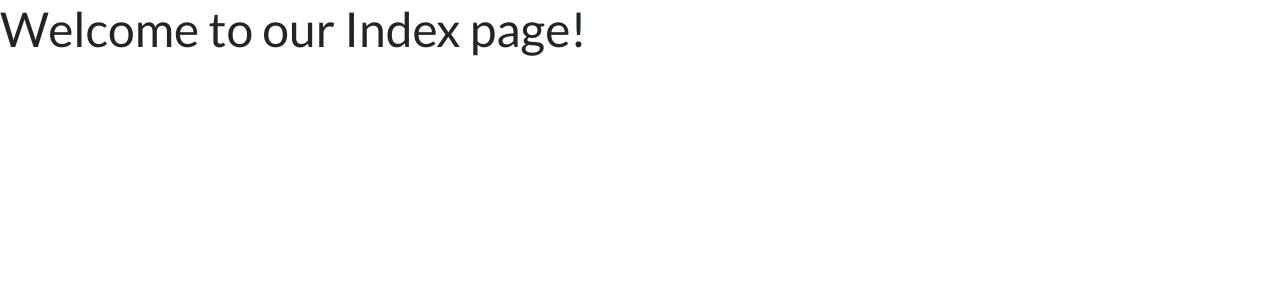
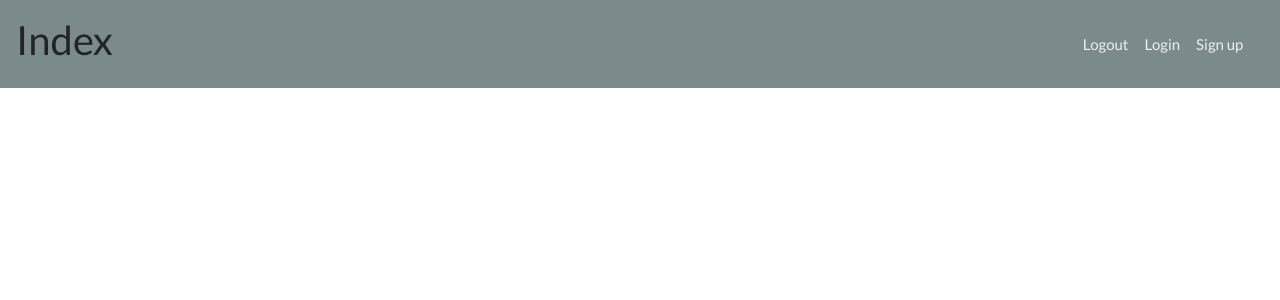
Before and after one commit to mahado13/FlaskFeedBack, a Flask app: page / in a window 1280 px wide. Shown: the top 300 px of the page. Run offline with Flask 2, Linux system fonts and the light colour scheme; some libraries are stand-ins or nearby versions.

Commit message:
completed Part1_2

```diff
--- a/Templates/base.html
+++ b/Templates/base.html
@@ -9,6 +9,23 @@
     <link rel="stylesheet" href="https://cdnjs.cloudflare.com/ajax/libs/font-awesome/5.12.0/css/all.min.css">
 </head>
 <body>
+  <nav class="navbar navbar-light bg-dark justify-content-between ">
+  {%block h1%} {%endblock%}
+    <div class="container">
+      <a href="/" class="navbar-brand text-light"></a>
+      <ul class="nav navbar-nav flex-row float-right">
+        <li class="nav-item">
+          <a class="nav-link pr-3 text-light" href="">Logout</a>
+        </li>
+        <li class="nav-item">
+          <a class="nav-link pr-3 text-light" href="">Login</a>
+        </li>
+        <li class="nav-item">
+          <a class="nav-link text-light" href="">Sign up</a>
+        </li>
+      </ul>
+    </div>
+  </nav>
 {% block content %}
 
 {% endblock %}
--- a/Templates/index.html
+++ b/Templates/index.html
@@ -1,8 +1,8 @@
 {% extends 'base.html'  %}
 
 {%block title%} Index Page {%endblock%}
+{%block h1%} <h2>Index </h2>{%endblock%}
 {% block content %}
 
-<h1>Welcome to our Index page!</h1>
 
 {%endblock%}
--- a/app.py
+++ b/app.py
@@ -1,6 +1,7 @@
+from crypt import methods
 from flask import Flask, render_template, redirect, session, flash
 from flask_debugtoolbar import DebugToolbarExtension
-from models import connect_db, db
+from models import connect_db, db, User
 # from forms import
 
 """
@@ -25,3 +26,20 @@ toolbar = DebugToolbarExtension(app)
 def home_page():
     """The homepage of our application"""
     return render_template('index.html')
+
+
+@app.route('/register', methods=['GET', 'POST'])
+def register_page():
+    """Registering a new user"""
+    return render_template('register.html')
+
+@app.route('/login', methods=['GET', 'POST'])
+def login_page():
+    """Logging a new user"""
+    return render_template('login.html')
+
+
+@app.route('/secret', methods=['GET'])
+def secret():
+    """Our secret page that only logged in users can view"""
+    return render_template('secret.html')
```
Also changed, not shown: models.py (+36 -0 lines), seed.py (+9 -1 lines), Templates/login.html (added), Templates/register.html (added), Templates/secret.html (added).
